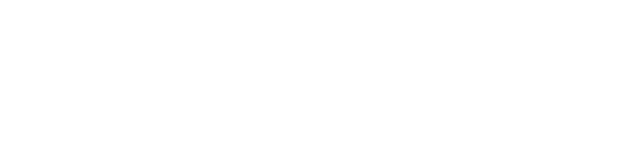
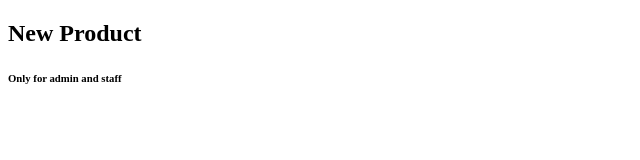
Before and after one commit to Bew-P/PetSki, a plain HTML site: page html/product.html in a window 1280 px wide. Shown: the whole page, without its empty margins (0-640 px from the left). Drawn offline with Linux system fonts and the light colour scheme.

Commit message:
Update product.html

```diff
--- a/html/product.html
+++ b/html/product.html
@@ -1,4 +1,14 @@
 <!DOCTYPE html>
-<html>
+<html lang="en">
+  <head>
+    <title>New product</title>
+  </head>
+<body>
+  <nav> </nav>
+  <container>
+    <h2>New Product</h2>
+    <h6>Only for admin and staff</h6>
+  </container>
+</body>
 
 </html>
```
